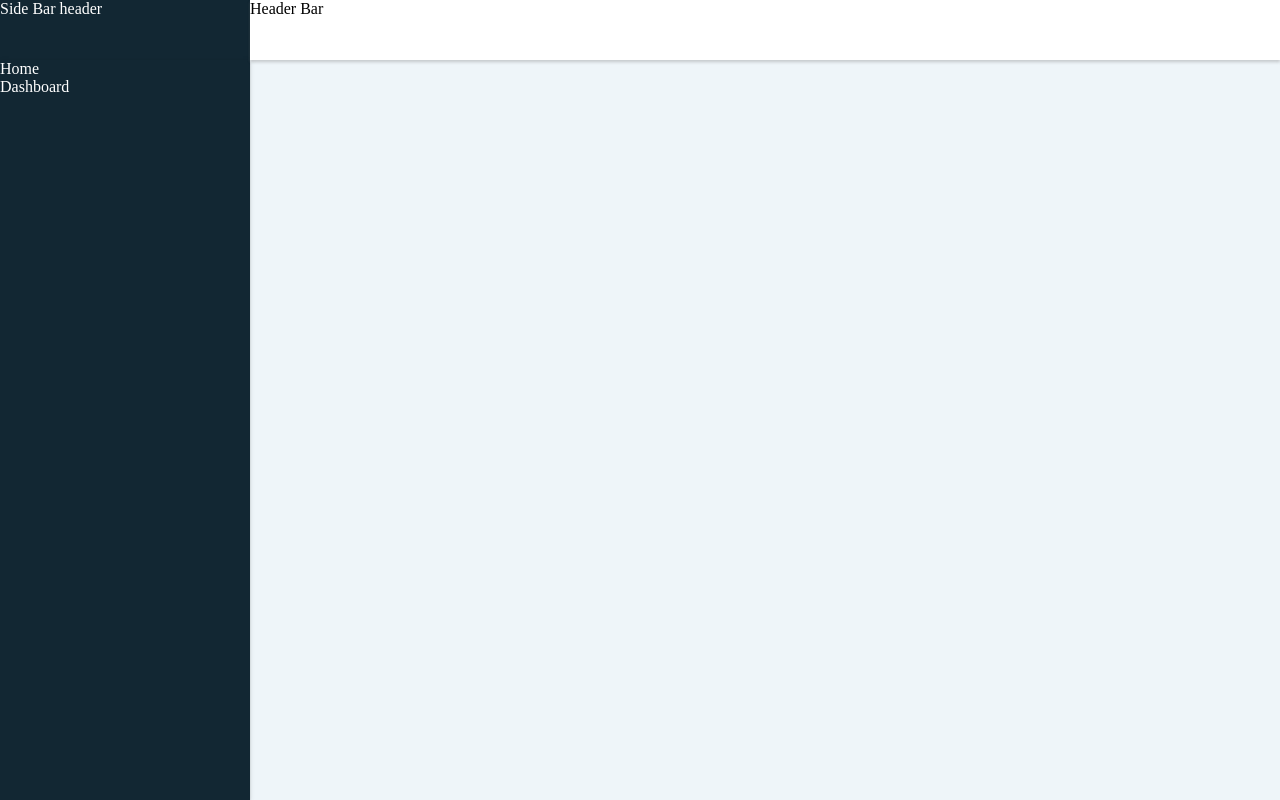
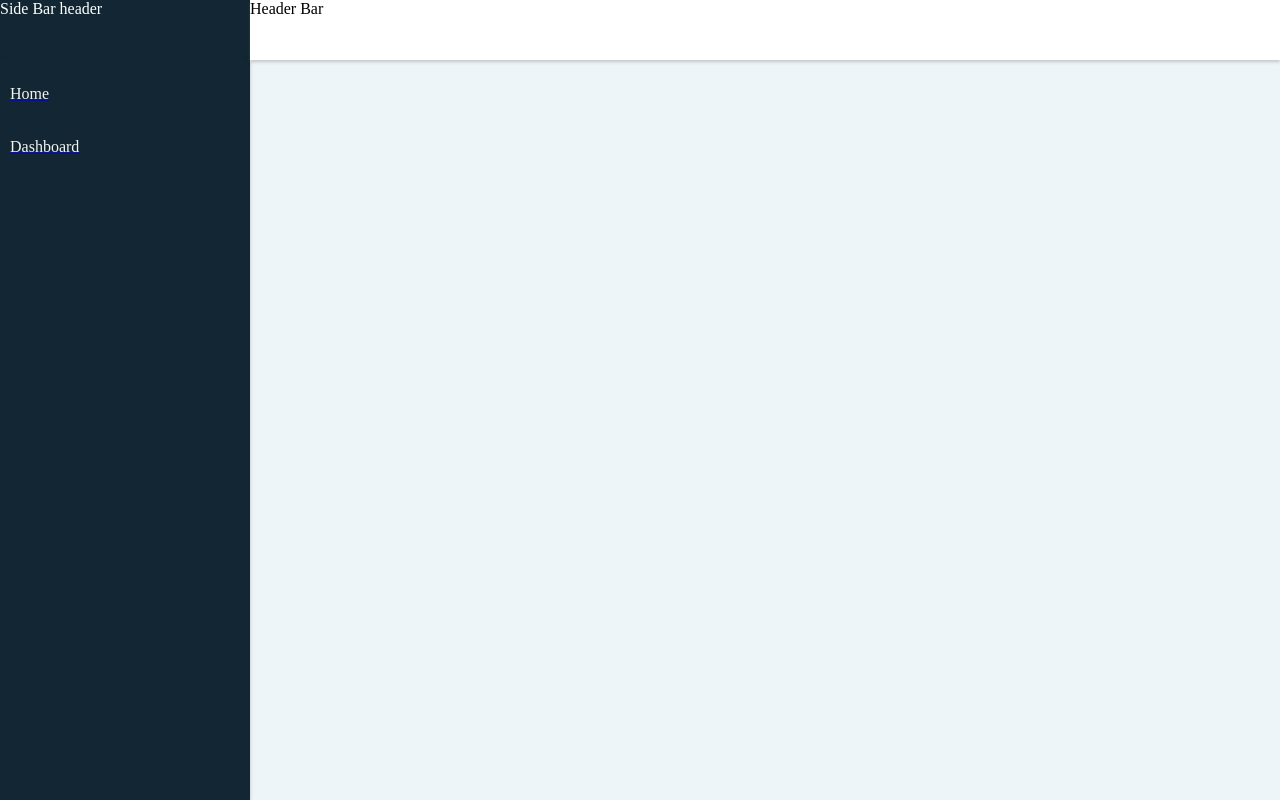
Before and after one commit to nanakoduah/agent-tracking, a React (Create React App) app: page / in a window 1280 px wide. Built offline with nearby package versions, Linux system fonts and the light colour scheme.

Commit message:
base menuitem development

```diff
--- a/src/components/side-bar/SideBarComponent.js
+++ b/src/components/side-bar/SideBarComponent.js
@@ -3,6 +3,7 @@ import React from 'react';
 import './SideBarComponent.css';
 
 import MenuDefinition from './MenuDefinition';
+import MenuItem from './menu-item';
 
 const SideBarComponent = () => (
   <div className="side-bar ">
@@ -10,7 +11,7 @@ const SideBarComponent = () => (
     <div className="side-bar__content">
       <div>
         {MenuDefinition.map(menu => (
-          <div key={menu.name}>{menu.label}</div>
+          <MenuItem key={menu.name} label={menu.label} to={menu.route} />
         ))}
       </div>
     </div>
--- /dev/null
+++ b/src/components/side-bar/menu-item/SideBarMenuItemComponent.css
@@ -0,0 +1,13 @@
+.side-bar-menu {
+    display: flex;
+    flex: 1;
+    margin: 15px 0;
+}
+
+.side-bar-menu__link {
+    padding: 10px;
+}
+
+.side-bar-menu__label {
+    color: var(--color-light-font);
+}
--- /dev/null
+++ b/src/components/side-bar/menu-item/SideBarMenuItemComponent.js
@@ -0,0 +1,20 @@
+import React from 'react';
+import PropTypes from 'prop-types';
+import { NavLink } from 'react-router-dom';
+
+import './SideBarMenuItemComponent.css';
+
+const SideBarMenuItemComponent = ({ to, label }) => (
+  <li className="side-bar-menu">
+    <NavLink className="side-bar-menu__link" to={to}>
+      <span className="side-bar-menu__label">{label}</span>
+    </NavLink>
+  </li>
+);
+
+SideBarMenuItemComponent.propTypes = {
+  to: PropTypes.string.isRequired,
+  label: PropTypes.string.isRequired
+};
+
+export default SideBarMenuItemComponent;
--- /dev/null
+++ b/src/components/side-bar/menu-item/index.js
@@ -0,0 +1,3 @@
+import SideBarMenuItemComponent from './SideBarMenuItemComponent';
+
+export default SideBarMenuItemComponent;
--- a/src/styles/variables.css
+++ b/src/styles/variables.css
@@ -2,6 +2,8 @@
   --color-base: #fff;
   --color-dark-background: #122733;
   --color-app-content-background: #eef5f9;
+  --color-light-font: #f4f4f4;
+
   --side-bar-width-open: 250px;
   --side-bar-width-close: 80px;
 
```
